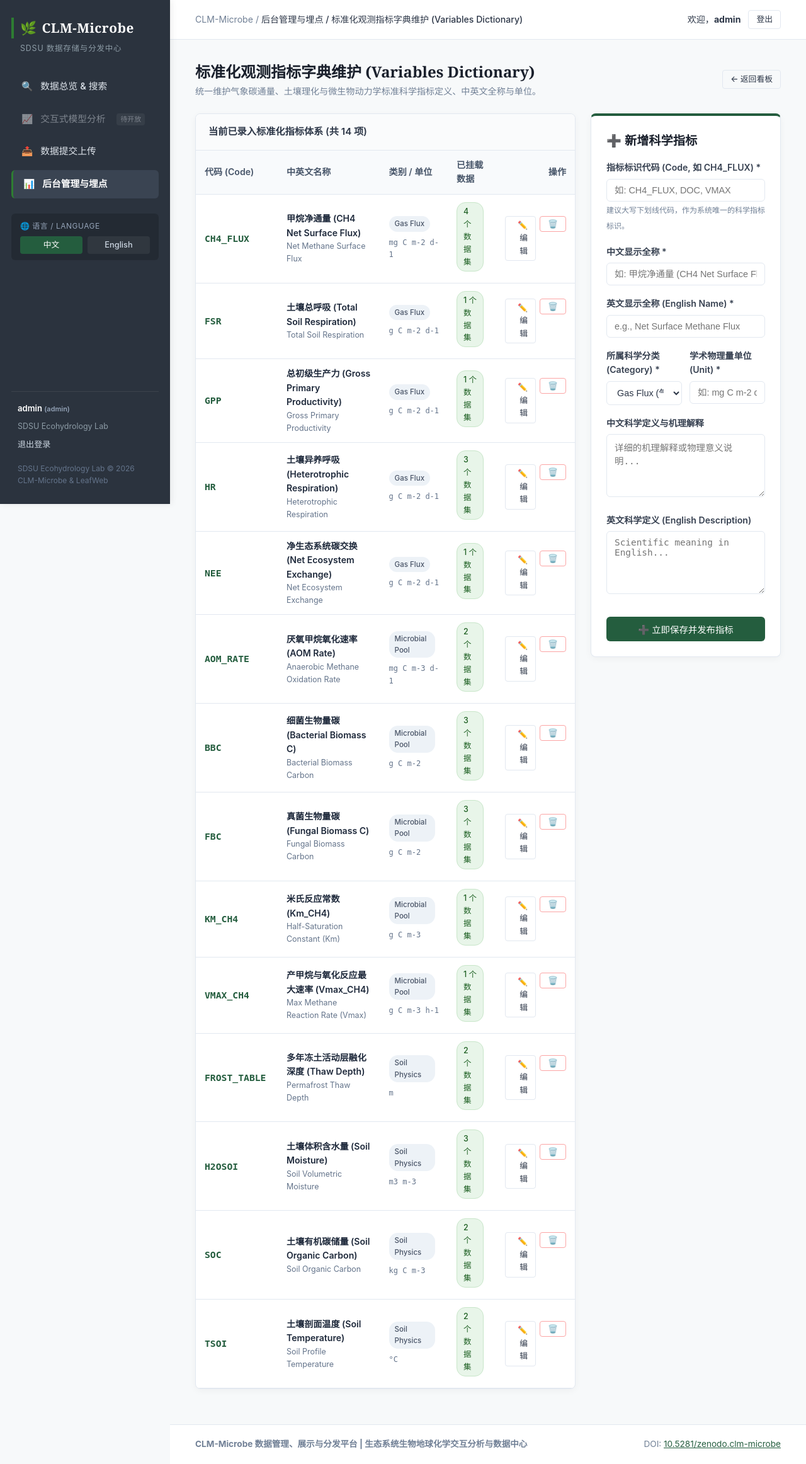
After one commit to beyond-1234/sdsu-data-panel, a Flask app: page /admin/variables in a window 1280 px wide. The commit adds this page. Shown: the whole page at 63% size. Run offline with Flask 3, Linux system fonts and the light colour scheme; a user stored in the database is signed in.

Commit message:
feat: support full CRUD governance for standardized variables in admin and complete bilingual i18n

```diff
--- a/app.py
+++ b/app.py
@@ -116,38 +116,43 @@ def seed_database():
         # 2.1 初始预置标准化科学变量指标字典 (对标 CLM-Microbe 源码 ch4Mod/microbeMod 与 NetCDF 驱动)
         default_variables = [
             # 气体通量 (Fluxes)
-            ('CH4_FLUX', '甲烷净通量 (CH4 Net Surface Flux)', 'Gas Flux', 'mg C m-2 d-1', '地表甲烷净排放通量 (Net surface methane emissions)'),
-            ('HR', '土壤异养呼吸 (Heterotrophic Respiration)', 'Gas Flux', 'g C m-2 d-1', '微生物分解有机质与土壤碳库异养呼吸通量'),
-            ('NEE', '净生态系统碳交换 (Net Ecosystem Exchange)', 'Gas Flux', 'g C m-2 d-1', '生态系统与大气净二氧化碳交换率'),
-            ('GPP', '总初级生产力 (Gross Primary Productivity)', 'Gas Flux', 'g C m-2 d-1', '植被冠层光合碳同化速率'),
-            ('FSR', '土壤总呼吸 (Total Soil Respiration)', 'Gas Flux', 'g C m-2 d-1', '土壤异养与根系自养总呼吸通量'),
+            ('CH4_FLUX', '甲烷净通量 (CH4 Net Surface Flux)', 'Net Methane Surface Flux', 'Gas Flux', 'mg C m-2 d-1', '地表甲烷净排放通量 (Net surface methane emissions)', 'Net surface methane exchange flux'),
+            ('HR', '土壤异养呼吸 (Heterotrophic Respiration)', 'Heterotrophic Respiration', 'Gas Flux', 'g C m-2 d-1', '微生物分解有机质与土壤碳库异养呼吸通量', 'Microbial heterotrophic decomposition carbon flux'),
+            ('NEE', '净生态系统碳交换 (Net Ecosystem Exchange)', 'Net Ecosystem Exchange', 'Gas Flux', 'g C m-2 d-1', '生态系统与大气净二氧化碳交换率', 'Net CO2 ecosystem exchange rate'),
+            ('GPP', '总初级生产力 (Gross Primary Productivity)', 'Gross Primary Productivity', 'Gas Flux', 'g C m-2 d-1', '植被冠层光合碳同化速率', 'Gross canopy photosynthetic carbon assimilation'),
+            ('FSR', '土壤总呼吸 (Total Soil Respiration)', 'Total Soil Respiration', 'Gas Flux', 'g C m-2 d-1', '土壤异养与根系自养总呼吸通量', 'Combined autotrophic and heterotrophic soil respiration'),
 
             # 微生物库与反应动力学 (Microbial Pools & Kinetics)
-            ('BBC', '细菌生物量碳 (Bacterial Biomass C)', 'Microbial Pool', 'g C m-2', 'CLM-Microbe 显式土壤活跃细菌群落碳储量'),
-            ('FBC', '真菌生物量碳 (Fungal Biomass C)', 'Microbial Pool', 'g C m-2', 'CLM-Microbe 显式土壤活跃真菌菌丝碳储量'),
-            ('VMAX_CH4', '产甲烷与氧化反应最大速率 (Vmax_CH4)', 'Microbial Pool', 'g C m-3 h-1', '底物饱和下的 Michaelis-Menten 反应峰值速率'),
-            ('KM_CH4', '米氏反应常数 (Km_CH4)', 'Microbial Pool', 'g C m-3', '酶促半饱和底物浓度'),
-            ('AOM_RATE', '厌氧甲烷氧化速率 (AOM Rate)', 'Microbial Pool', 'mg C m-3 d-1', '厌氧电子受体驱动的甲烷反硝化/硫酸盐氧化'),
+            ('BBC', '细菌生物量碳 (Bacterial Biomass C)', 'Bacterial Biomass Carbon', 'Microbial Pool', 'g C m-2', 'CLM-Microbe 显式土壤活跃细菌群落碳储量', 'Explicit active bacterial carbon pool in CLM-Microbe'),
+            ('FBC', '真菌生物量碳 (Fungal Biomass C)', 'Fungal Biomass Carbon', 'Microbial Pool', 'g C m-2', 'CLM-Microbe 显式土壤活跃真菌菌丝碳储量', 'Explicit active fungal mycelial carbon pool in CLM-Microbe'),
+            ('VMAX_CH4', '产甲烷与氧化反应最大速率 (Vmax_CH4)', 'Max Methane Reaction Rate (Vmax)', 'Microbial Pool', 'g C m-3 h-1', '底物饱和下的 Michaelis-Menten 反应峰值速率', 'Substrate-saturated maximum Michaelis-Menten kinetics rate'),
+            ('KM_CH4', '米氏反应常数 (Km_CH4)', 'Half-Saturation Constant (Km)', 'Microbial Pool', 'g C m-3', '酶促半饱和底物浓度', 'Enzymatic half-saturation substrate concentration'),
+            ('AOM_RATE', '厌氧甲烷氧化速率 (AOM Rate)', 'Anaerobic Methane Oxidation Rate', 'Microbial Pool', 'mg C m-3 d-1', '厌氧电子受体驱动的甲烷反硝化/硫酸盐氧化', 'Anaerobic methane oxidation mediated by alternative electron acceptors'),
 
             # 水热与土壤理化 (Abiotic Drivers)
-            ('TSOI', '土壤剖面温度 (Soil Temperature)', 'Soil Physics', '°C', 'CLM 分层土壤热动力学状态观测/驱动'),
-            ('H2OSOI', '土壤体积含水量 (Soil Moisture)', 'Soil Physics', 'm3 m-3', '分层土壤水分饱和度与孔隙含水量'),
-            ('SOC', '土壤有机碳储量 (Soil Organic Carbon)', 'Soil Physics', 'kg C m-3', '垂直剖面分层活跃与顽固碳库储量'),
-            ('FROST_TABLE', '多年冻土活动层融化深度 (Thaw Depth)', 'Soil Physics', 'm', '活动层季节性融深与冻土界面')
+            ('TSOI', '土壤剖面温度 (Soil Temperature)', 'Soil Profile Temperature', 'Soil Physics', '°C', 'CLM 分层土壤热动力学状态观测/驱动', 'Layered soil profile thermal thermodynamic state'),
+            ('H2OSOI', '土壤体积含水量 (Soil Moisture)', 'Soil Volumetric Moisture', 'Soil Physics', 'm3 m-3', '分层土壤水分饱和度与孔隙含水量', 'Layered volumetric water content and matric potential'),
+            ('SOC', '土壤有机碳储量 (Soil Organic Carbon)', 'Soil Organic Carbon', 'Soil Physics', 'kg C m-3', '垂直剖面分层活跃与顽固碳库储量', 'Vertical profile active and recalcitrant organic carbon pools'),
+            ('FROST_TABLE', '多年冻土活动层融化深度 (Thaw Depth)', 'Permafrost Thaw Depth', 'Soil Physics', 'm', '活动层季节性融深与冻土界面', 'Seasonal active layer thaw depth and permafrost boundary')
         ]
         var_map = {}
-        for code, dname, cat, unit, desc in default_variables:
+        for code, dname, dname_en, cat, unit, desc, desc_en in default_variables:
             var_obj = VariableDefinition.query.filter_by(code=code).first()
             if not var_obj:
                 var_obj = VariableDefinition(
                     code=code,
                     display_name=dname,
+                    display_name_en=dname_en,
                     category=cat,
                     unit=unit,
-                    description=desc
+                    description=desc,
+                    description_en=desc_en
                 )
                 db.session.add(var_obj)
                 db.session.flush()
+            else:
+                var_obj.display_name_en = dname_en
+                var_obj.description_en = desc_en
             var_map[code] = var_obj
         db.session.commit()
 
@@ -1102,6 +1107,84 @@ def admin_delete_dataset(dataset_id):
     flash(f'数据集 #{dataset_id} "{ds_title[:20]}..." 已成功从系统中彻底删除！', 'info')
     return redirect(url_for('admin_datasets'))
 
+# ----------------- 后台标准化观测指标字典管理 (CRUD) -----------------
+@app.route('/admin/variables', methods=['GET', 'POST'])
+@login_required
+def admin_variables():
+    if current_user.role != 'admin':
+        flash('权限不足，仅管理员可维护指标字典', 'error')
+        return redirect(url_for('index'))
+
+    edit_id = request.args.get('edit_id', type=int)
+    edit_var = db.session.get(VariableDefinition, edit_id) if edit_id else None
+
+    if request.method == 'POST':
+        action = request.form.get('action')
+
+        if action == 'create':
+            code = request.form.get('code', '').strip().upper()
+            display_name = request.form.get('display_name', '').strip()
+            display_name_en = request.form.get('display_name_en', '').strip()
+            category = request.form.get('category', 'Gas Flux').strip()
+            unit = request.form.get('unit', '').strip()
+            description = request.form.get('description', '').strip()
+            description_en = request.form.get('description_en', '').strip()
+
+            if not code or not display_name or not unit:
+                flash('指标代码、显示名称与单位不能为空', 'error')
+                return redirect(url_for('admin_variables'))
+
+            if VariableDefinition.query.filter_by(code=code).first():
+                flash(f'指标代码 "{code}" 已存在，请勿重复定义', 'error')
+                return redirect(url_for('admin_variables'))
+
+            new_v = VariableDefinition(
+                code=code,
+                display_name=display_name,
+                display_name_en=display_name_en,
+                category=category,
+                unit=unit,
+                description=description,
+                description_en=description_en
+            )
+            db.session.add(new_v)
+            db.session.commit()
+            flash(f'科学指标 "{code}" 添加发布成功！', 'success')
+            return redirect(url_for('admin_variables'))
+
+        elif action == 'update':
+            var_id = request.form.get('var_id', type=int)
+            v_obj = db.session.get(VariableDefinition, var_id)
+            if v_obj:
+                v_obj.display_name = request.form.get('display_name', '').strip()
+                v_obj.display_name_en = request.form.get('display_name_en', '').strip()
+                v_obj.category = request.form.get('category', '').strip()
+                v_obj.unit = request.form.get('unit', '').strip()
+                v_obj.description = request.form.get('description', '').strip()
+                v_obj.description_en = request.form.get('description_en', '').strip()
+                db.session.commit()
+                flash(f'指标 "{v_obj.code}" 信息已成功更新！', 'success')
+            return redirect(url_for('admin_variables'))
+
+    variables = VariableDefinition.query.order_by(VariableDefinition.category.asc(), VariableDefinition.code.asc()).all()
+    return render_template('admin/variables.html', variables=variables, edit_var=edit_var)
+
+@app.route('/admin/variable/<int:var_id>/delete', methods=['POST'])
+@login_required
+def admin_delete_variable(var_id):
+    if current_user.role != 'admin':
+        flash('权限不足', 'error')
+        return redirect(url_for('index'))
+
+    v_obj = db.session.get(VariableDefinition, var_id)
+    if v_obj:
+        v_code = v_obj.code
+        db.session.delete(v_obj)
+        db.session.commit()
+        flash(f'科学指标 "{v_code}" 已从词典中删除', 'info')
+
+    return redirect(url_for('admin_variables'))
+
 if __name__ == '__main__':
     seed_database()
     app.run(host='0.0.0.0', port=5001, debug=True)
--- a/templates/admin/dashboard.html
+++ b/templates/admin/dashboard.html
@@ -11,6 +11,7 @@
     </div>
     <div style="display: flex; gap: 10px; flex-wrap: wrap;">
         <a href="{{ url_for('admin_datasets') }}" class="btn btn-primary btn-sm">{{ t('btn_manage_datasets') }}</a>
+        <a href="{{ url_for('admin_variables') }}" class="btn btn-outline btn-sm">{{ t('btn_manage_variables') }}</a>
         <a href="{{ url_for('admin_oss') }}" class="btn btn-outline btn-sm">{{ t('btn_manage_oss') }}</a>
         <a href="{{ url_for('admin_keywords') }}" class="btn btn-outline btn-sm">{{ t('btn_manage_keywords') }}</a>
         <a href="{{ url_for('upload') }}" class="btn btn-outline btn-sm">{{ t('btn_add_dataset') }}</a>
--- a/templates/admin/dataset_edit.html
+++ b/templates/admin/dataset_edit.html
@@ -120,7 +120,7 @@
                 {% for v in all_variables %}
                     <label style="display: inline-flex; align-items: center; gap: 6px; font-size: 0.82rem; cursor: pointer; background: #fff; padding: 6px 10px; border-radius: 4px; border: 1px solid #e2e8f0;">
                         <input type="checkbox" name="variables" value="{{ v.id }}" {% if v in dataset.variables %}checked{% endif %}>
-                        <strong>{{ v.code }}</strong> - <span style="color: #64748b;">{{ v.display_name }}</span>
+                        <strong>{{ v.code }}</strong> - <span style="color: #64748b;">{{ v.get_name(current_lang) }}</span>
                     </label>
                 {% endfor %}
             </div>
--- /dev/null
+++ b/templates/admin/variables.html
@@ -0,0 +1,150 @@
+{% extends "base.html" %}
+
+{% block title %}{{ t('admin_variables_title') }}{% endblock %}
+{% block breadcrumb %}<a href="{{ url_for('admin_dashboard') }}" style="color: inherit; text-decoration: none;">{{ t('nav_admin') }}</a> / <span>{{ t('admin_variables_title') }}</span>{% endblock %}
+
+{% block content %}
+<div style="display: flex; justify-content: space-between; align-items: center; margin-bottom: 24px; flex-wrap: wrap; gap: 12px;">
+    <div>
+        <h1 style="font-family: var(--font-serif); font-size: 1.5rem; color: #1a202c;">{{ t('admin_variables_title') }}</h1>
+        <p style="font-size: 0.88rem; color: var(--text-muted);">{{ t('admin_variables_desc') }}</p>
+    </div>
+    <div style="display: flex; gap: 10px;">
+        <a href="{{ url_for('admin_dashboard') }}" class="btn btn-outline btn-sm">{{ t('btn_back_dashboard') }}</a>
+    </div>
+</div>
+
+<div style="display: grid; grid-template-columns: 2fr 1fr; gap: 24px; align-items: start;">
+    <!-- 指标清单与操作表格 -->
+    <div class="card" style="padding: 0; overflow: hidden;">
+        <div style="padding: 16px 20px; border-bottom: 1px solid var(--border-color); font-weight: 600; font-size: 0.95rem; background: #fafbfc;">
+            <span>当前已录入标准化指标体系 (共 {{ variables|length }} 项)</span>
+        </div>
+        <div style="overflow-x: auto;">
+            <table class="data-table" style="margin: 0;">
+                <thead>
+                    <tr>
+                        <th style="width: 130px;">代码 (Code)</th>
+                        <th>中英文名称</th>
+                        <th>类别 / 单位</th>
+                        <th>已挂载数据</th>
+                        <th style="text-align: right; min-width: 120px;">操作</th>
+                    </tr>
+                </thead>
+                <tbody>
+                    {% for v in variables %}
+                    <tr>
+                        <td>
+                            <strong style="color: var(--primary); font-family: monospace; font-size: 0.92rem;">{{ v.code }}</strong>
+                        </td>
+                        <td>
+                            <div style="font-weight: 600; color: #1e293b; font-size: 0.88rem;">{{ v.display_name }}</div>
+                            <div style="font-size: 0.78rem; color: #64748b;">{{ v.display_name_en or '-' }}</div>
+                        </td>
+                        <td>
+                            <span class="badge" style="font-size: 0.72rem; padding: 2px 8px;">{{ v.category }}</span>
+                            <div style="font-size: 0.75rem; color: #64748b; margin-top: 2px; font-family: monospace;">{{ v.unit }}</div>
+                        </td>
+                        <td>
+                            <span class="badge badge-primary">{{ v.datasets.count() }} 个数据集</span>
+                        </td>
+                        <td style="text-align: right;">
+                            <div style="display: flex; justify-content: flex-end; gap: 6px;">
+                                <a href="{{ url_for('admin_variables', edit_id=v.id) }}" class="btn btn-outline btn-sm">
+                                    ✏️ {{ t('btn_edit') }}
+                                </a>
+                                <form method="POST" action="{{ url_for('admin_delete_variable', var_id=v.id) }}" style="display: inline;" onsubmit="return confirm('确定彻底删除该变量指标吗？已挂载的数据集将解除此指标关联！');">
+                                    <button type="submit" class="btn btn-outline btn-sm" style="color: #b91c1c; border-color: #fca5a5;">
+                                        🗑️
+                                    </button>
+                                </form>
+                            </div>
+                        </td>
+                    </tr>
+                    {% endfor %}
+                </tbody>
+            </table>
+        </div>
+    </div>
+
+    <!-- 新增 / 编辑指标表单 -->
+    <div class="card" style="border-top: 4px solid var(--primary);">
+        <div class="card-title">
+            {% if edit_var %}
+                <span>✏️ {{ t('edit_variable_title') }} ({{ edit_var.code }})</span>
+                <a href="{{ url_for('admin_variables') }}" class="btn btn-outline btn-sm">取消编辑</a>
+            {% else %}
+                <span>{{ t('btn_add_variable') }}</span>
+            {% endif %}
+        </div>
+
+        <form method="POST" action="{{ url_for('admin_variables') }}">
+            {% if edit_var %}
+                <input type="hidden" name="action" value="update">
+                <input type="hidden" name="var_id" value="{{ edit_var.id }}">
+            {% else %}
+                <input type="hidden" name="action" value="create">
+            {% endif %}
+
+            <div class="form-group">
+                <label class="form-label" for="code">{{ t('var_code_label') }}</label>
+                <input type="text" id="code" name="code" class="form-control"
+                       value="{{ edit_var.code if edit_var else '' }}"
+                       placeholder="如: CH4_FLUX, DOC, VMAX" required {% if edit_var %}readonly style="background: #f1f5f9;"{% endif %}>
+                <small style="color: var(--text-muted); font-size: 0.75rem;">建议大写下划线代码，作为系统唯一的科学指标标识。</small>
+            </div>
+
+            <div class="form-group">
+                <label class="form-label" for="display_name">{{ t('var_name_zh_label') }}</label>
+                <input type="text" id="display_name" name="display_name" class="form-control"
+                       value="{{ edit_var.display_name if edit_var else '' }}"
+                       placeholder="如: 甲烷净通量 (CH4 Net Surface Flux)" required>
+            </div>
+
+            <div class="form-group">
+                <label class="form-label" for="display_name_en">{{ t('var_name_en_label') }}</label>
+                <input type="text" id="display_name_en" name="display_name_en" class="form-control"
+                       value="{{ edit_var.display_name_en if edit_var else '' }}"
+                       placeholder="e.g., Net Surface Methane Flux" required>
+            </div>
+
+            <div style="display: grid; grid-template-columns: 1fr 1fr; gap: 12px;">
+                <div class="form-group">
+                    <label class="form-label" for="category">{{ t('var_category_label') }}</label>
+                    <select id="category" name="category" class="form-control" required>
+                        <option value="Gas Flux" {% if edit_var and edit_var.category == 'Gas Flux' %}selected{% endif %}>Gas Flux (气体通量)</option>
+                        <option value="Microbial Pool" {% if edit_var and edit_var.category == 'Microbial Pool' %}selected{% endif %}>Microbial Pool (微生物库/酶)</option>
+                        <option value="Soil Physics" {% if edit_var and edit_var.category == 'Soil Physics' %}selected{% endif %}>Soil Physics (水热与土壤物理)</option>
+                        <option value="Biogeochemistry" {% if edit_var and edit_var.category == 'Biogeochemistry' %}selected{% endif %}>Biogeochemistry (化学循环)</option>
+                    </select>
+                </div>
+
+                <div class="form-group">
+                    <label class="form-label" for="unit">{{ t('var_unit_label') }}</label>
+                    <input type="text" id="unit" name="unit" class="form-control"
+                           value="{{ edit_var.unit if edit_var else '' }}"
+                           placeholder="如: mg C m-2 d-1" required>
+                </div>
+            </div>
+
+            <div class="form-group">
+                <label class="form-label" for="description">{{ t('var_desc_zh_label') }}</label>
+                <textarea id="description" name="description" class="form-control" rows="2" placeholder="详细的机理解释或物理意义说明...">{{ edit_var.description if edit_var else '' }}</textarea>
+            </div>
+
+            <div class="form-group">
+                <label class="form-label" for="description_en">{{ t('var_desc_en_label') }}</label>
+                <textarea id="description_en" name="description_en" class="form-control" rows="2" placeholder="Scientific meaning in English...">{{ edit_var.description_en if edit_var else '' }}</textarea>
+            </div>
+
+            <button type="submit" class="btn btn-primary" style="width: 100%; margin-top: 10px;">
+                {% if edit_var %}
+                    💾 {{ t('btn_save_changes') }}
+                {% else %}
+                    ➕ 立即保存并发布指标
+                {% endif %}
+            </button>
+        </form>
+    </div>
+</div>
+{% endblock %}
--- a/templates/detail.html
+++ b/templates/detail.html
@@ -87,7 +87,7 @@
         <div style="display: flex; gap: 8px; flex-wrap: wrap;">
             {% for v in dataset.variables %}
                 <span class="badge" style="padding: 6px 10px; background: #f1f5f9; color: #1e293b; border: 1px solid #cbd5e1; font-size: 0.8rem;">
-                    <strong>{{ v.code }}</strong> - {{ v.display_name }}
+                    <strong>{{ v.code }}</strong> - {{ v.get_name(current_lang) }}
                     <span style="color: var(--primary); font-weight: bold; margin-left: 4px;">[{{ v.unit }}]</span>
                 </span>
             {% endfor %}
--- a/templates/upload.html
+++ b/templates/upload.html
@@ -128,7 +128,7 @@
                 {% for v in all_variables %}
                     <label style="display: inline-flex; align-items: center; gap: 6px; font-size: 0.82rem; cursor: pointer; background: #fff; padding: 6px 10px; border-radius: 4px; border: 1px solid #e2e8f0;">
                         <input type="checkbox" name="variables" value="{{ v.id }}" {% if v.code in ['CH4_FLUX', 'HR', 'BBC', 'TSOI'] %}checked{% endif %}>
-                        <strong>{{ v.code }}</strong> - <span style="color: #64748b;">{{ v.display_name }}</span>
+                        <strong>{{ v.code }}</strong> - <span style="color: #64748b;">{{ v.get_name(current_lang) }}</span>
                     </label>
                 {% endfor %}
             </div>
```
Also changed, not shown: models.py (+14 -2 lines), services/i18n.py (+24 -0 lines), templates/index.html (+4 -4 lines).
